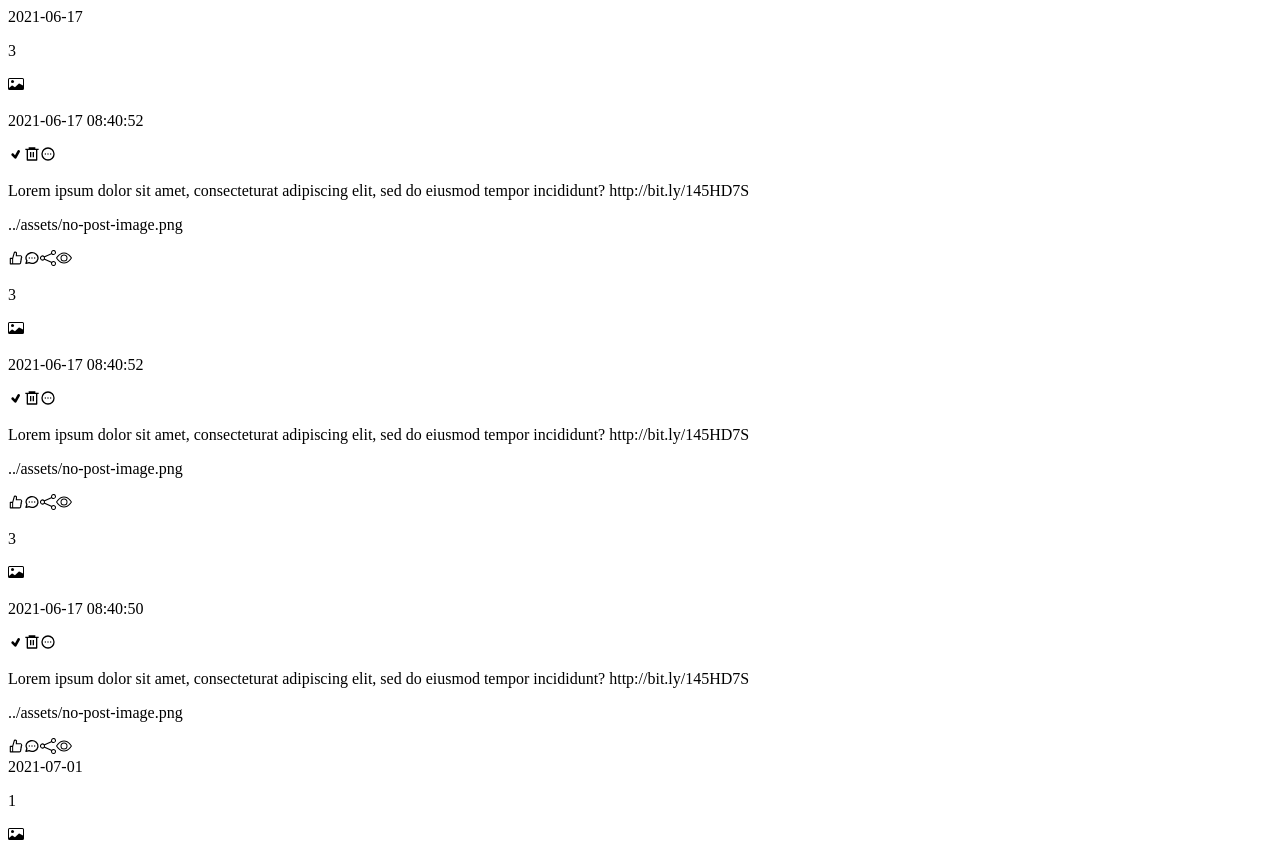
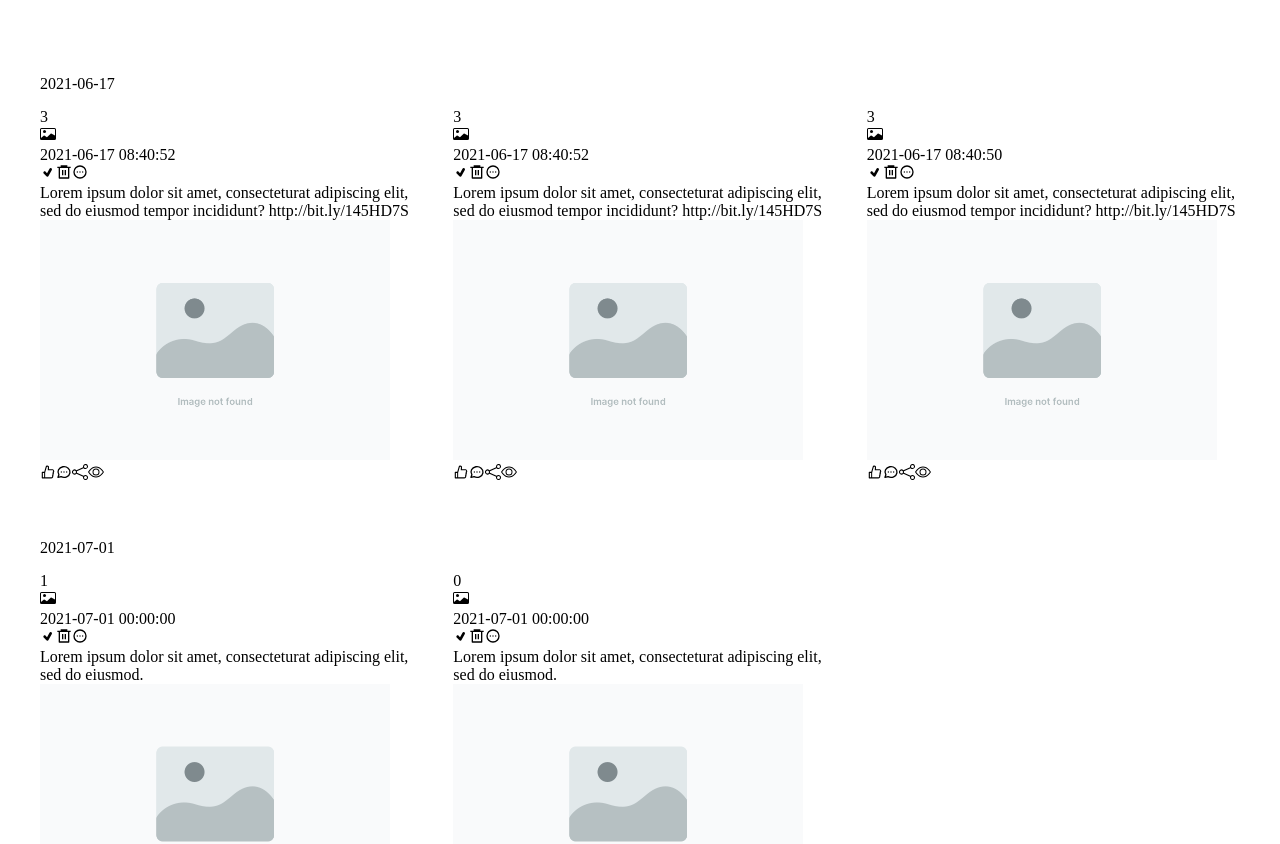
Before and after one commit to sediqullahbadakhsh/social-manager, a React (Create React App) app: page / in a window 1280 px wide. Shown: the top 844 px of the page. Built offline with nearby package versions, Linux system fonts and the light colour scheme.

Commit message:
style main container

```diff
--- a/src/App.scss
+++ b/src/App.scss
@@ -0,0 +1,28 @@
+*,
+html {
+  padding: 0;
+  margin: 0;
+  box-sizing: border-box;
+}
+.posts-container {
+  margin: 20px;
+  padding: 20px;
+  .posts-by-date {
+    display: flex;
+    flex-direction: column;
+    padding: 20px 0;
+    .date {
+      padding: 15px 0;
+    }
+    .posts {
+      display: grid;
+      grid-template-columns: 1fr 1fr 1fr;
+      gap: 40px;
+      align-items: center;
+      justify-content: center;
+    }
+  }
+  .post-image {
+    width: 350px;
+  }
+}
--- a/src/components/Contents.js
+++ b/src/components/Contents.js
@@ -8,7 +8,7 @@ const Contents = () => {
     <div className="posts-container">
       {values.map((date) => (
         <div key={date[0]} className="posts-by-date">
-          {date[0]}
+          <p className="date">{date[0]}</p>
           <Posts date={date[1]} />
         </div>
       ))}
--- a/src/components/Posts.js
+++ b/src/components/Posts.js
@@ -4,8 +4,11 @@ import { TbDotsCircleHorizontal, TbMessageCircle } from "react-icons/tb";
 import { TiTick } from "react-icons/ti";
 import { AiOutlineLike } from "react-icons/ai";
 const Posts = ({ date }) => {
+  const image = (imgName) => {
+    return require(`../assets/${imgName}`);
+  };
   return (
-    <div>
+    <div className="posts">
       {date.map((post) => (
         <div key={post.id} className="post">
           <div className="post-status">
@@ -24,7 +27,11 @@ const Posts = ({ date }) => {
               </div>
             </div>
             <p className="post-description">{post.entry.message}</p>
-            <p className="post-image">{post.entry.image}</p>
+            <img
+              src={image(post.entry.image)}
+              className="post-image"
+              alt={post.entry.message}
+            />
             <div className="post-actions">
               <AiOutlineLike />
               <TbMessageCircle />
--- a/src/data/data.json
+++ b/src/data/data.json
@@ -9,7 +9,7 @@
         "entry": {
           "type": "photo",
           "message": "Lorem ipsum dolor sit amet, consecteturat\r\n adipiscing elit, sed do eiusmod tempor \r\nincididunt? http://bit.ly/145HD7S ",
-          "image": ["../assets/no-post-image.png"],
+          "image": ["no-post-image.png"],
           "video": null
         },
         "updated_at": "2021-06-17 08:41:13",
@@ -31,7 +31,7 @@
         "entry": {
           "type": "photo",
           "message": "Lorem ipsum dolor sit amet, consecteturat\r\n adipiscing elit, sed do eiusmod tempor \r\nincididunt? http://bit.ly/145HD7S ",
-          "image": ["../assets/no-post-image.png"]
+          "image": ["no-post-image.png"]
         },
         "updated_at": "2021-06-17 08:41:15",
         "created_at": "2021-06-17 08:40:52",
@@ -52,7 +52,7 @@
         "entry": {
           "type": "photo",
           "message": "Lorem ipsum dolor sit amet, consecteturat\r\n adipiscing elit, sed do eiusmod tempor \r\nincididunt? http://bit.ly/145HD7S ",
-          "image": ["../assets/no-post-image.png"]
+          "image": ["no-post-image.png"]
         },
         "updated_at": "2021-06-17 08:41:01",
         "created_at": "2021-06-17 08:40:50",
@@ -75,7 +75,7 @@
         "entry": {
           "type": "photo",
           "message": "Lorem ipsum dolor sit amet, consecteturat \r\nadipiscing elit, sed do eiusmod.",
-          "image": ["../assets/no-post-image.png"]
+          "image": ["no-post-image.png"]
         },
         "updated_at": "2021-06-17 08:42:18",
         "created_at": "2021-06-17 08:42:18",
@@ -95,7 +95,7 @@
         "entry": {
           "type": "photo",
           "message": "Lorem ipsum dolor sit amet, consecteturat \r\nadipiscing elit, sed do eiusmod.",
-          "image": ["../assets/no-post-image.png"]
+          "image": ["no-post-image.png"]
         },
         "updated_at": "2021-06-17 08:42:44",
         "created_at": "2021-06-17 08:42:44",
```
